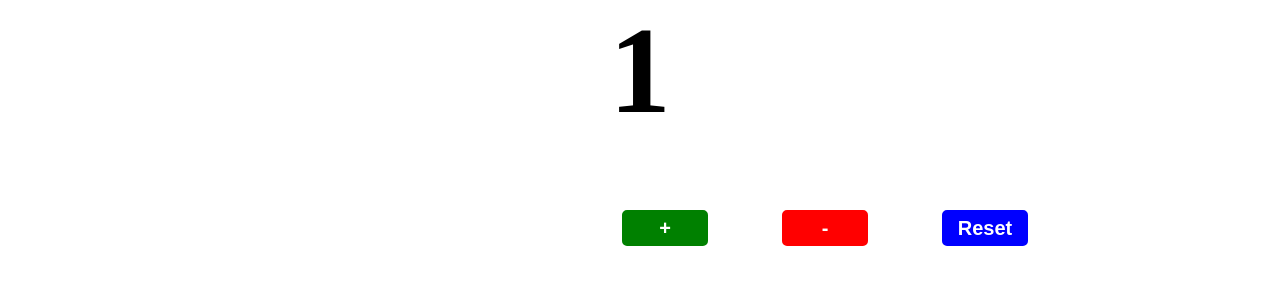
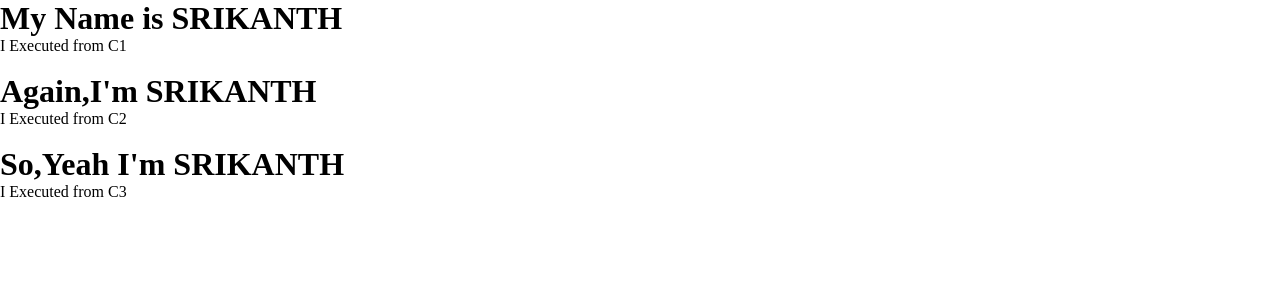
Before and after one commit to SRIKANTH-0001/react-vite, a React (Vite) app: page / in a window 1280 px wide. Shown: the top 300 px of the page. Built offline with nearby package versions, Linux system fonts and the light colour scheme.

Commit message:
Props drilling concepts in ReactJs

```diff
--- a/src/App.jsx
+++ b/src/App.jsx
@@ -1,32 +1,36 @@
-import { useEffect, useState } from "react"
-import './style.css'
+import { useState } from "react"
 
-function App(){
+function Component1(){
 
-    const [count,setCount]=useState(0);
-
-    useEffect(()=>{
-       const timer= setTimeout(()=>{
-            setCount((count)=>count+1);
-        },1000);
-
-        return ()=>clearTimeout(timer)
-
-    },[]);
-
+    const [name,setName]=useState("SRIKANTH");
 
     return(
         <>
-            <h1 style={{textAlign:"center",fontSize:"123px"}}>{count}</h1>
-            <br /><br />
-            <div style={{borderRadius:"10px",height:"100px",width:"550px",backgroundColor:"AccentColor",display:"flex",justifyContent:"space-evenly",alignItems:"center",margin:"0",marginLeft:"550px"}}>
-                <button style={{backgroundColor:"green"}} onClick={()=>setCount(count+1)}>+</button>
-                <button style={{backgroundColor:"red"}} onClick={()=>count>0?setCount(count-1):""}>-</button>
-                <button style={{backgroundColor:"blue"}} onClick={()=>setCount(0)}>Reset</button>
-            </div>
-
+            <h1>My Name is {name}</h1>
+            <p>I Executed from C1</p>
+            <br />
+            <Component2 name={name}/>
+        </>
+    )
+}
+function Component2({name}){
+    return(
+        <>
+            <h1>Again,I'm {name}</h1>
+            <p>I Executed from C2</p>
+            <br />
+            <Component3 name={name}/>
         </>
     )
 }
 
-export default App
+function Component3({name}){
+    return(
+        <>
+            <h1>So,Yeah I'm {name}</h1>
+            <p>I Executed from C3</p>
+        </>
+    )
+}
+
+export default Component1
```
